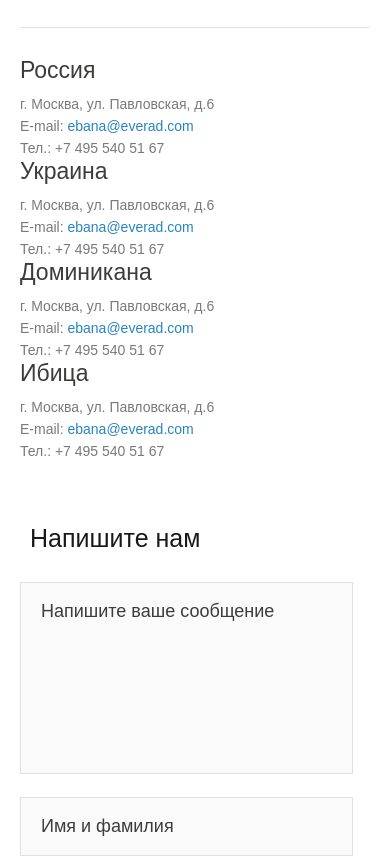
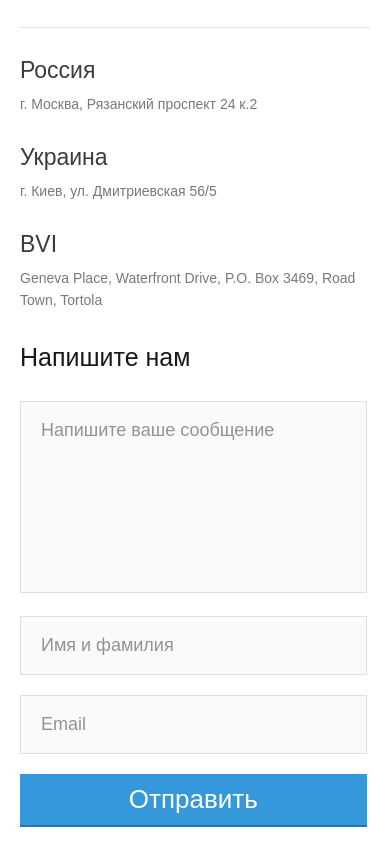
Before and after one commit to RuslanGrigoryev/everad.ru, a plain HTML site: page contacts.html in a window 390 px wide. Shown: the part 588-1447 px from the top of the page. Drawn offline with Linux system fonts and the light colour scheme.

Commit message:
Пофиксил страницу контактов

```diff
--- a/contacts.html
+++ b/contacts.html
@@ -64,34 +64,22 @@
 			<ul>
 				<li>
 					<h6>Россия</h6>
-					<p>г. Москва, ул. Павловская, д.6</p>
-					<p>E-mail: <a href="mailto:ebana@everad.com">ebana@everad.com</a></p>
-					<p>Тел.: +7 495 540 51 67</p>
+					<p>г. Москва, Рязанский проспект 24 к.2</p>
 				</li>
 				<li>
 					<h6>Украина</h6>
-					<p>г. Москва, ул. Павловская, д.6</p>
-					<p>E-mail: <a href="mailto:ebana@everad.com">ebana@everad.com</a></p>
-					<p>Тел.: +7 495 540 51 67</p>
+					<p>г. Киев, ул. Дмитриевская 56/5</p>
 				</li>
 				<li>
-					<h6>Доминикана</h6>
-					<p>г. Москва, ул. Павловская, д.6</p>
-					<p>E-mail: <a href="mailto:ebana@everad.com">ebana@everad.com</a></p>
-					<p>Тел.: +7 495 540 51 67</p>
-				</li>
-				<li>
-					<h6>Ибица</h6>
-					<p>г. Москва, ул. Павловская, д.6</p>
-					<p>E-mail: <a href="mailto:ebana@everad.com">ebana@everad.com</a></p>
-					<p>Тел.: +7 495 540 51 67</p>
+					<h6>BVI</h6>
+					<p>Geneva Place, Waterfront Drive, P.O. Box 3469, Road Town, Tortola</p>
 				</li>
 			</ul>
 			<h4>Напишите нам</h4>
 			<form name="feedback_form" class="feedback_form">
-				<textarea name="message" value="Напишите ваше сообщение" onclick="if(this.value=='Напишите ваше сообщение'){this.value=''}" onblur="if(this.value==''){this.value='Напишите ваше сообщение'}">Напишите ваше сообщение</textarea>
-				<input type="text" name="name" value="Имя и фамилия" onclick="if(this.value=='Имя и фамилия'){this.value=''}" onblur="if(this.value==''){this.value='Имя и фамилия'}">
-				<input type="text" name="email" value="Email" onclick="if(this.value=='Email'){this.value=''}" onblur="if(this.value==''){this.value='Email'}">
+				<textarea name="message" placeholder="Напишите ваше сообщение"></textarea>
+				<input type="text" name="name" placeholder="Имя и фамилия">
+				<input type="text" name="email" placeholder="Email">
 				<input type="submit" class="send_button" value="Отправить">
 			</form>
 			<div class="cf"></div>
--- a/css/style.css
+++ b/css/style.css
@@ -1127,17 +1127,17 @@ b {
 }
 .contacts_wrap h4 {
 	color: #191919;
+	padding: 0;
 }
 .contacts_wrap ul {
 	margin: 0 0 60px;
+	display: table;
 }
 .contacts_wrap ul li {
-	display: inline-block;
 	margin: 0 45px 0 0;
 	vertical-align: top;
-}
-.contacts_wrap ul li:last-child {
-	margin: 0;
+	display: table-cell;
+	width: 33%;
 }
 .contacts_wrap ul li h6 {
 	margin: 0 0 10px;
@@ -1195,7 +1195,7 @@ b {
 	display: block;
 	font-size: 26px;
 	margin: 19px 0 0;
-	padding: 10px 105px 14px;
+	padding: 10px 110px 14px;
 	transition: all 500ms ease 0s;
 }
 .contacts_wrap .feedback_form .send_button:hover {
@@ -2824,18 +2824,18 @@ b {
 		-moz-box-sizing:    border-box;
 		-webkit-box-sizing: border-box;
 		box-sizing:        border-box;
-		width: 95%;
+		width: 99%;
 		float: none;
 	}
 	.contacts_wrap .feedback_form input[type="text"] {
-		width: 95%;
+		width: 99%;
 		margin: 20px 0;
 		-moz-box-sizing:    border-box;
 		-webkit-box-sizing: border-box;
 		box-sizing:        border-box;
 	}
 	.contacts_wrap .feedback_form .send_button {
-		width: 95%;
+		width: 99%;
 		padding: 10px 0;
 	}
 	.top_title {
@@ -2970,6 +2970,14 @@ b {
 		-webkit-box-sizing: border-box;
 		box-sizing:        border-box;
 	}
+	.contacts_wrap ul {
+		margin: 0;
+	}
+	.contacts_wrap ul li {
+		display: block;
+		width: 100%;
+		margin-bottom: 30px;
+	}
 }
 @media all and (max-width: 600px) {
 	#form_popup.activePopup {
```
